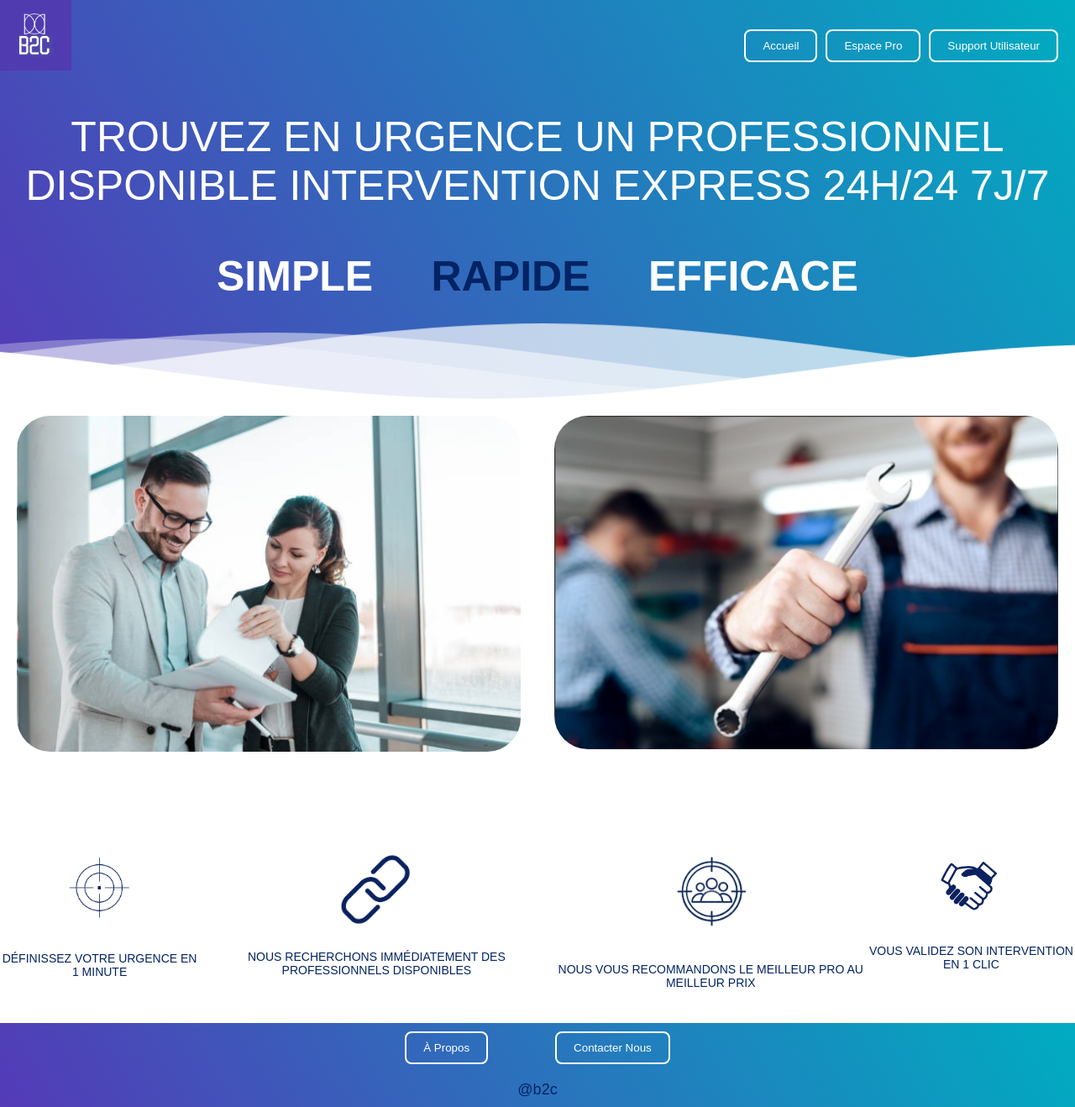
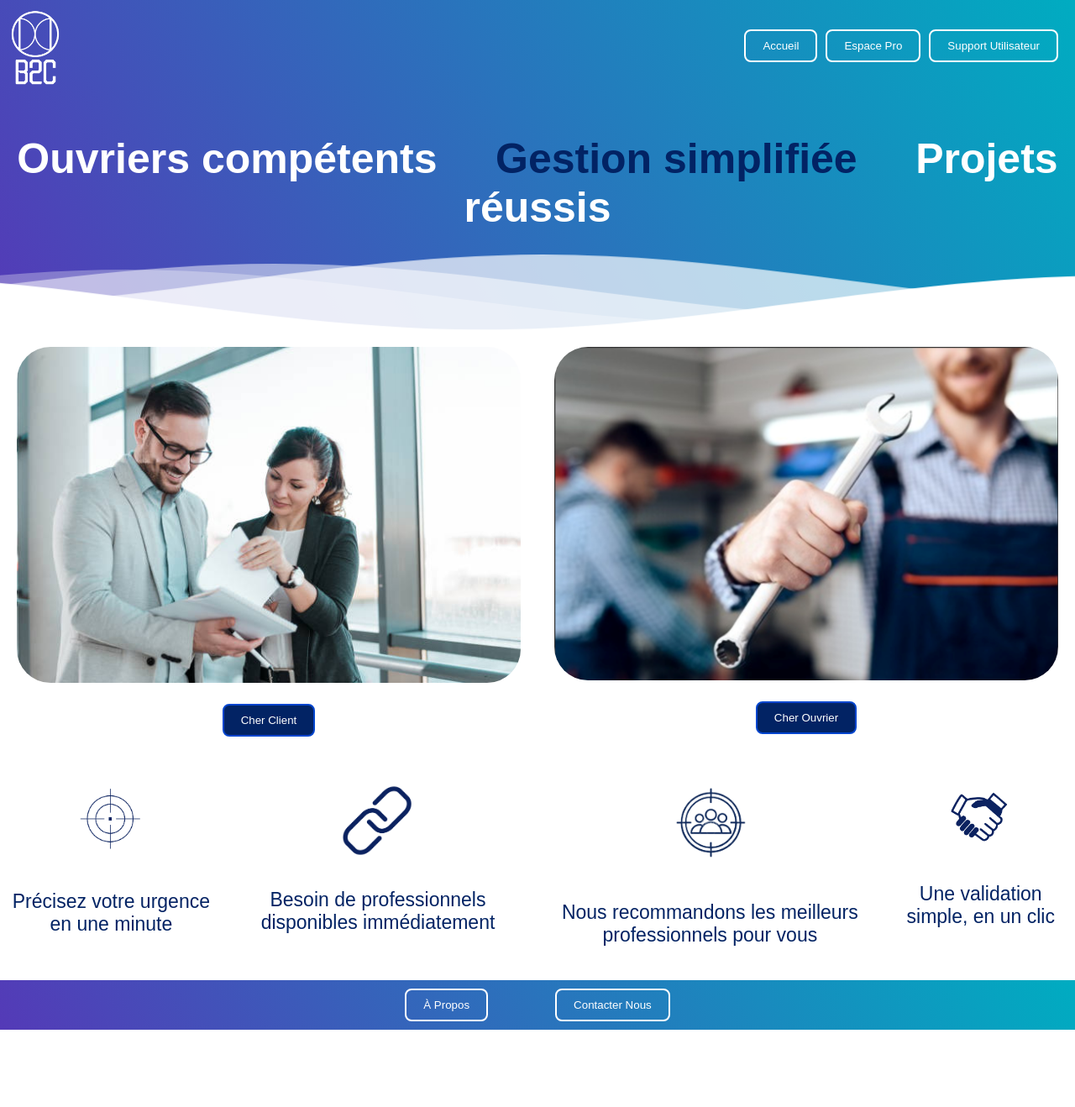
Before and after one commit to fawehg/projectb2c, a React (Create React App) app in the folder frontend-react/: page / in a window 1280 px wide. Shown: the whole page at 84% size. After the commit the page ends 1226 px from the top, so only its background shows below. Built offline with nearby package versions, Linux system fonts and the light colour scheme.

Commit message:
UPDATE CSS

```diff
--- a/frontend-react/package.json
+++ b/frontend-react/package.json
@@ -5,6 +5,7 @@
   "dependencies": {
     "@emotion/react": "^11.11.3",
     "@emotion/styled": "^11.11.0",
+    "@fortawesome/fontawesome-free": "^6.5.1",
     "@fortawesome/fontawesome-svg-core": "^6.5.1",
     "@fortawesome/free-solid-svg-icons": "^6.5.1",
     "@fortawesome/react-fontawesome": "^0.2.0",
@@ -17,6 +18,7 @@
     "react": "^18.2.0",
     "react-dom": "^18.2.0",
     "react-dropdown": "^1.11.0",
+    "react-icons": "^5.0.1",
     "react-router-dom": "^6.22.1",
     "react-scripts": "5.0.1",
     "web-vitals": "^2.1.4"
--- a/frontend-react/src/Clients/Client.css
+++ b/frontend-react/src/Clients/Client.css
@@ -50,16 +50,18 @@ input {
 }
 
 .container {
+
   background-color: rgba(109, 110, 112, 0.247);
   border-radius: 30px;
   box-shadow: 0 14px 28px rgba(0, 0, 0, 0.25),
               0 10px 10px rgba(0, 0, 0, 0.22);
-  position: relative;
+  left: 2%;
   overflow: hidden;
-  width: 90%;
-  max-width: 100%;
-  min-height: 800px;
-  left: 5%;
+  width: 50%;
+  max-width: 50%;
+  min-height: 700px;
+
+
 }
 
 .form-container {
@@ -184,12 +186,52 @@ input {
 }
 
 .input-field {
-  width: 100%;
+  width: 200%;
   padding: 10px;
-  margin-bottom: 10px;
+  margin-bottom: 800px;
   border: 1px solid #ccc;
   border-radius: 5px;
   box-sizing: border-box;
 }
 
-/* Ajoutez d'autres styles CSS nécessaires */
+.Auth{
+  margin: 0 40px;
+  padding: 10px 20px; /* Ajuste la taille des boutons */
+  border: none;
+  background-color: transparent;
+  cursor: pointer;
+  color: rgb(214, 0, 0); /* Change la couleur du texte des boutons */
+  border: 2px solid  rgb(0, 69, 206); /* Ajoute une bordure blanche aux boutons */
+  background-color: rgb(0, 0, 0);
+  border-radius: 8px; /* Arrondit les coins des boutons */
+  transition: background-color 0.3s ease; /* Ajoute une transition pour une animation fluide */
+
+}
+.error {
+  color: #7855ed;
+  font-size: 0.8em;
+  margin-top: -10px;
+}
+.input-field {
+  width: 100%; /* Ajustez la largeur selon vos préférences */
+  padding: 10px;
+  margin: 10px 0;
+  border: 1px solid #ccc;
+  border-radius: 5px;
+  outline: none;
+  font-size: 16px;
+}
+
+.input-container {
+  position: relative;
+  margin-bottom: 15px;
+}
+
+.icon {
+  position: absolute;
+  right: 225px; /* Ajustez cette valeur selon vos préférences */
+  top: 50%;
+  transform: translateY(-50%);
+  color: #1c109c; /* Couleur de l'icône */
+  font-size: 1.2rem; /* Taille de l'icône */
+}
--- a/frontend-react/src/Clients/Client.js
+++ b/frontend-react/src/Clients/Client.js
@@ -3,7 +3,8 @@ import { Link } from 'react-router-dom';
 import './Client.css';
 import Header from '../Header/Header';
 import Footer from '../Footer/Footer';
-import RechercheOuvrier from'./RechercheOuvrier/RechercheOuvrier';
+import { FaUser, FaEnvelope, FaLock, FaMapMarkerAlt } from 'react-icons/fa'; // Import des icônes
+
 class Client extends React.Component {
   constructor(props) {
     super(props);
@@ -15,7 +16,15 @@ class Client extends React.Component {
       email: '',
       password: '',
       confirmationMotDePasse: '',
-      errors: {}
+      errors: {
+        nom: '',
+        prenom: '',
+        ville: '',
+        adresse: '',
+        email: '',
+        password: '',
+        confirmationMotDePasse: '',
+      }
     };
   }
 
@@ -82,7 +91,26 @@ class Client extends React.Component {
     if (this.state.nom.trim() === '') {
       errors.nom = 'Veuillez saisir votre nom';
     }
-    // Ajoutez des conditions de validation pour d'autres champs ici
+    if (this.state.prenom.trim() === '') {
+      errors.prenom = 'Veuillez saisir votre prénom';
+    }
+    if (this.state.ville.trim() === '') {
+      errors.ville = 'Veuillez saisir votre ville';
+    }
+    if (this.state.adresse.trim() === '') {
+      errors.adresse = 'Veuillez saisir votre adresse';
+    }
+    if (this.state.email.trim() === '') {
+      errors.email = 'Veuillez saisir votre email';
+    }
+    if (this.state.password.trim() === '') {
+      errors.password = 'Veuillez saisir votre mot de passe';
+    }
+    if (this.state.confirmationMotDePasse.trim() === '') {
+      errors.confirmationMotDePasse = 'Veuillez confirmer votre mot de passe';
+    } else if (this.state.password !== this.state.confirmationMotDePasse) {
+      errors.confirmationMotDePasse = 'Les mots de passe ne correspondent pas';
+    }
     return errors;
   }
 
@@ -110,6 +138,8 @@ class Client extends React.Component {
           <div className="form-container sign-up-container">
             <form onSubmit={this.handleSubmitSignup}>
               <h1>Créer un compte</h1>
+              <div className="input-container">
+                <FaUser className="icon" />
                 <input
                   className="input-field"
                   type="text"
@@ -118,6 +148,10 @@ class Client extends React.Component {
                   value={this.state.nom}
                   onChange={this.handleChange}
                 />
+              </div>
+              {errors.nom && <span className="error">{errors.nom}</span>}
+              <div className="input-container">
+                <FaUser className="icon" />
                 <input
                   className="input-field"
                   type="text"
@@ -126,6 +160,10 @@ class Client extends React.Component {
                   value={this.state.prenom}
                   onChange={this.handleChange}
                 />
+              </div>
+              {errors.prenom && <span className="error">{errors.prenom}</span>}
+              <div className="input-container">
+                <FaMapMarkerAlt className="icon" />
                 <input
                   className="input-field"
                   type="text"
@@ -134,6 +172,10 @@ class Client extends React.Component {
                   value={this.state.ville}
                   onChange={this.handleChange}
                 />
+              </div>
+              {errors.ville && <span className="error">{errors.ville}</span>}
+              <div className="input-container">
+                <FaMapMarkerAlt className="icon" />
                 <input
                   className="input-field"
                   type="text"
@@ -142,6 +184,10 @@ class Client extends React.Component {
                   value={this.state.adresse}
                   onChange={this.handleChange}
                 />
+              </div>
+              {errors.adresse && <span className="error">{errors.adresse}</span>}
+              <div className="input-container">
+                <FaEnvelope className="icon" />
                 <input
                   className="input-field"
                   type="email"
@@ -150,6 +196,10 @@ class Client extends React.Component {
                   value={this.state.email}
                   onChange={this.handleChange}
                 />
+              </div>
+              {errors.email && <span className="error">{errors.email}</span>}
+              <div className="input-container">
+                <FaLock className="icon" />
                 <input
                   className="input-field"
                   type="password"
@@ -158,6 +208,10 @@ class Client extends React.Component {
                   value={this.state.password}
                   onChange={this.handleChange}
                 />
+              </div>
+              {errors.password && <span className="error">{errors.password}</span>}
+              <div className="input-container">
+                <FaLock className="icon" />
                 <input
                   className="input-field"
                   type="password"
@@ -166,13 +220,17 @@ class Client extends React.Component {
                   value={this.state.confirmationMotDePasse}
                   onChange={this.handleChange}
                 />
-              <button type="submit">Inscription</button>
+              </div>
+              {errors.confirmationMotDePasse && <span className="error">{errors.confirmationMotDePasse}</span>}
+              <button className='Auth' type="submit">Inscription</button>
             </form>
           </div>
 
           <div className="form-container sign-in-container">
             <form onSubmit={this.handleSubmitSignin}>
               <h1>Connexion</h1>
+              <div className="input-container">
+                <FaEnvelope className="icon" />
                 <input
                   className="input-field"
                   type="email"
@@ -181,6 +239,9 @@ class Client extends React.Component {
                   value={this.state.email}
                   onChange={this.handleChange}
                 />
+              </div>
+              <div className="input-container">
+                <FaLock className="icon" />
                 <input
                   className="input-field"
                   type="password"
@@ -189,7 +250,8 @@ class Client extends React.Component {
                   value={this.state.password}
                   onChange={this.handleChange}
                 />
-              <Link to='/RechercheOuvrier'><button type="submit" >Connexion</button></Link>
+              </div>
+              <button className='Auth' type="submit" >Connexion</button>
               <Link to="#">Mot de passe Oublié?</Link>
             </form>
           </div>
--- a/frontend-react/src/Footer/Footer.js
+++ b/frontend-react/src/Footer/Footer.js
@@ -7,7 +7,7 @@ const Footer = () => {
                 <button>À Propos</button>
                 <button>Contacter Nous</button>
             </div>
-            <span className="rapide">@b2c</span>
+
         </footer>
     );
 };
--- a/frontend-react/src/Header/Header.css
+++ b/frontend-react/src/Header/Header.css
@@ -113,10 +113,7 @@ header {
 
 
 
-  .logo {
-    font-size: 24px;
-    font-weight: bold;
-  }
+
 
 
 
@@ -127,12 +124,7 @@ header {
     color: rgb(255, 255, 255);
   }
 
-  .logo {
-    width: 50px;
-    padding-right: 15px;
-    display: inline-block;
-    vertical-align: middle;
-  }
+
 
   .inner-header {
     height: 1vh;
@@ -157,13 +149,12 @@ header {
     background-color: white;
   }
 
+  .logo {
+    width: 200px; /* Définissez la largeur souhaitée */
+    height: auto; /* Gardez la hauteur proportionnelle pour éviter la distorsion */
+  }
 
-  /* Logo à gauche */
 
-  .logo {
-    width: 100px;
-     /* Ajustez la taille du logo selon vos besoins */
-  }
 
   /* Boutons à droite */
   .buttons {
--- a/frontend-react/src/Header/Header.js
+++ b/frontend-react/src/Header/Header.js
@@ -15,8 +15,8 @@ const Header = () => {
         <Link to="/qui-sommes-nous"><button>Support Utilisateur</button></Link>
       </div>
       <div className="header-text">
-        <p>TROUVEZ EN URGENCE UN PROFESSIONNEL DISPONIBLE INTERVENTION EXPRESS 24H/24 7J/7</p>
-        <p className="additional-text">SIMPLE&nbsp;&nbsp;&nbsp;&nbsp;&nbsp;<span className="rapide">RAPIDE</span>&nbsp;&nbsp;&nbsp;&nbsp;&nbsp;EFFICACE</p>
+
+        <p className="additional-text">Ouvriers compétents&nbsp;&nbsp;&nbsp;&nbsp;&nbsp;<span className="rapide">Gestion simplifiée</span>&nbsp;&nbsp;&nbsp;&nbsp;&nbsp;Projets réussis</p>
       </div>
 
       <div>
--- a/frontend-react/src/Menu/Accueil/Accueil.css
+++ b/frontend-react/src/Menu/Accueil/Accueil.css
@@ -12,48 +12,8 @@ body {
   font-family: 'poppins', sans-serif;
 }
 
-header {
-  padding: 20px;
-}
 
-.header-content {
-  display: flex;
-  justify-content: space-between;
-  align-items: center;
-}
 
-.logo {
-  font-size: 24px;
-  font-weight: bold;
-}
-
-.buttons {
-  display: flex;
-}
-
-button {
-
-  margin-left: 10px;
-  padding: 8px 16px;
-  border: none;
-  background-color: transparent;
-  cursor: pointer;
-}
-.buttons button {
-  margin-left: 10px;
-  padding: 10px 20px; /* Ajuste la taille des boutons */
-  border: none;
-  background-color: transparent;
-  cursor: pointer;
-  color: white; /* Change la couleur du texte des boutons */
-  border: 2px solid white; /* Ajoute une bordure blanche aux boutons */
-  border-radius: 8px; /* Arrondit les coins des boutons */
-  transition: background-color 0.3s ease; /* Ajoute une transition pour une animation fluide */
-}
-
-.buttons button:hover {
-  background-color: rgba(255, 255, 255, 0.2); /* Change la couleur de fond au survol */
-}
 
 .nav-container {
 
@@ -69,12 +29,6 @@ button {
   align-items: center;
 }
 
-.client img,
-.ouvrier img {
-  width: 200px;
-  height: 200px;
-  margin-bottom: 10px;
-}
 
 
 
@@ -86,35 +40,24 @@ button {
   margin-bottom: 10px;
   border-radius: 40px;
 }
-#cher-client,
-#cher-ouvrier {
-  margin-left: 10px;
+
+
+/* Style spécifique pour le bouton "cher-client" */
+.cher-client,
+.cher-ouvrier {
+  margin: 0 40px;
   padding: 10px 20px; /* Ajuste la taille des boutons */
   border: none;
   background-color: transparent;
   cursor: pointer;
-  color: rgb(244, 244, 244); /* Change la couleur du texte des boutons */
-  border: 2px solid rgb(2, 9, 96); /* Ajoute une bordure blanche aux boutons */
+  color: rgb(255, 255, 255); /* Change la couleur du texte des boutons */
+  border: 2px solid  rgb(0, 69, 206); /* Ajoute une bordure blanche aux boutons */
+  background-color: rgb(2, 35, 100);
   border-radius: 8px; /* Arrondit les coins des boutons */
-  transition: background-color 0.3s ease;
-}
-#cher-client:hover,
-#cher-ouvrier:hover {
-  background-color: rgba(255, 255, 255, 0.2); /* Change la couleur de fond au survol */
-}
-body {
-  margin: 0;
-}
+  transition: background-color 0.3s ease; /* Ajoute une transition pour une animation fluide */
 
 
-
-.logo {
-  width: 50px;
-  padding-right: 15px;
-  display: inline-block;
-  vertical-align: middle;
 }
-
 
 
 body,
@@ -122,7 +65,6 @@ body,
 .header,
 .header-text,
 .header-text p,
-.buttons button,
 .footer-container button,
 .additional-text,
 .phrase-card p,
@@ -130,15 +72,7 @@ body,
   font-family: 'Poppins', sans-serif;
 }
 
-/* Logo à gauche */
-.logo-container {
-  display: flex;
-  align-items: center;
-}
 
-.logo {
-  width: 100px; /* Ajustez la taille du logo selon vos besoins */
-}
 
 /* Boutons à droite */
 .buttons {
@@ -150,10 +84,7 @@ body,
   margin-left: 10px;
 }
 
-/* Texte centré sous les boutons */
-.header-text {
-  text-align: center;
-}
+
 .buttons {
   position: absolute;
   top: 20px;
@@ -225,6 +156,7 @@ body,
   display: flex;
   justify-content: space-around;
   margin-top: 20px;
+  text-size-adjust: 20px;
 }
 
 .phrase-card {
@@ -232,7 +164,7 @@ body,
 }
 
 .phrase-card p {
-  font-size: 14px;
+  font-size: 23px;
 }
 .phrase-card img {
   width: 100px; /* Ajustez la largeur des images selon vos besoins */
--- a/frontend-react/src/Menu/Accueil/Accueil.js
+++ b/frontend-react/src/Menu/Accueil/Accueil.js
@@ -13,29 +13,29 @@ const Accueil = () => {
         <nav className="nav-container">
           <div className="client">
             <img src="client.png" alt="Client" />
-            <Link  to="/Client"><button className='cher-client'>cher-client</button></Link>
+            <Link  to="/Client"><button className='cher-client'>Cher Client</button></Link>
           </div>
           <div className="ouvrier">
             <img src="OUV.png" alt="Ouvrier" />
-            <Link    to="/Ouvrier">< button className='cher-ouvrier'>cher-ouvrier</button></Link>
+            <Link    to="/Ouvrier">< button className='cher-ouvrier'>Cher Ouvrier</button></Link>
           </div>
         </nav>
         <div className="phrases-container">
           <div className="phrase-card">
             <img src="target.png" alt="Target" />
-            <p>DÉFINISSEZ VOTRE URGENCE EN 1 MINUTE</p>
+            <p >Précisez votre urgence en une minute</p>
           </div>
           <div className="phrase-card">
             <img src="link.png" alt="Link" />
-            <p>NOUS RECHERCHONS IMMÉDIATEMENT DES PROFESSIONNELS DISPONIBLES</p>
+            <p>Besoin de professionnels disponibles immédiatement</p>
           </div>
           <div className="phrase-card">
             <img src="people.png" alt="People" />
-            <p>NOUS VOUS RECOMMANDONS LE MEILLEUR PRO AU MEILLEUR PRIX</p>
+            <p>Nous recommandons les meilleurs professionnels pour vous</p>
           </div>
           <div className="phrase-card">
             <img src="bussiness.png" alt="Business" />
-            <p>VOUS VALIDEZ SON INTERVENTION EN 1 CLIC</p>
+            <p>Une validation simple, en un clic</p>
           </div>
         </div>
        <Footer/>
--- a/frontend-react/src/Ouvrier/Ouvrier.css
+++ b/frontend-react/src/Ouvrier/Ouvrier.css
@@ -218,3 +218,11 @@ a {
   box-sizing: border-box;
   background-color: #7b7d8001;
 }
+
+
+.input-field-icon{
+  right: 300px; /* Ajustez cette valeur selon vos préférences */
+  top: 50%;
+  color: #1c109c; /* Couleur de l'icône */
+  font-size: 1.2rem; /* Taille de l'icône */
+}
```
Also changed, not shown: frontend-react/src/Ouvrier/Ouvrier.js (+49 -20 lines), frontend-react/public/LOGO.png, 1 other file (tests, documents, lock files or other folders). Lines whose indentation alone changed are shown as unchanged.
